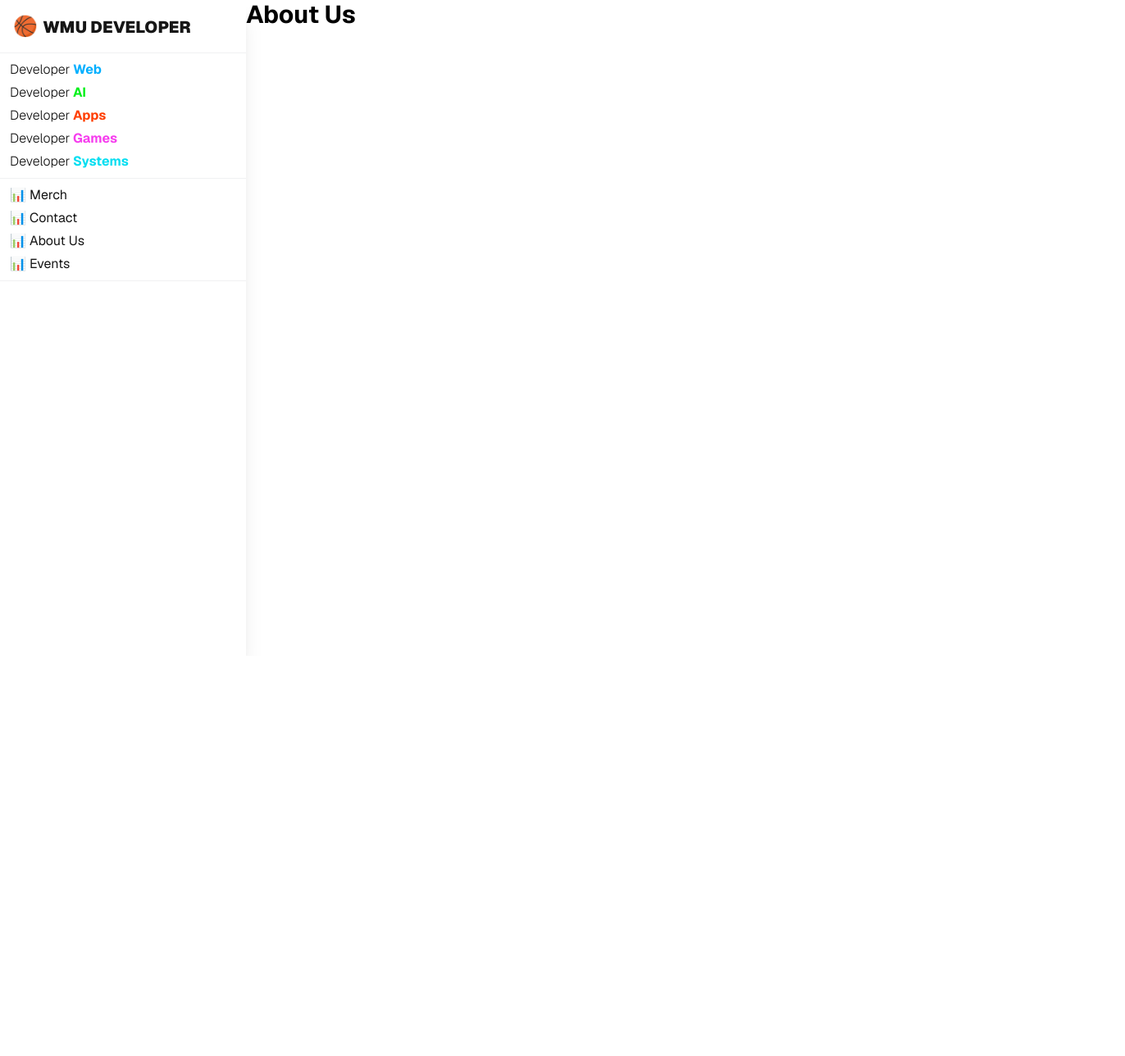
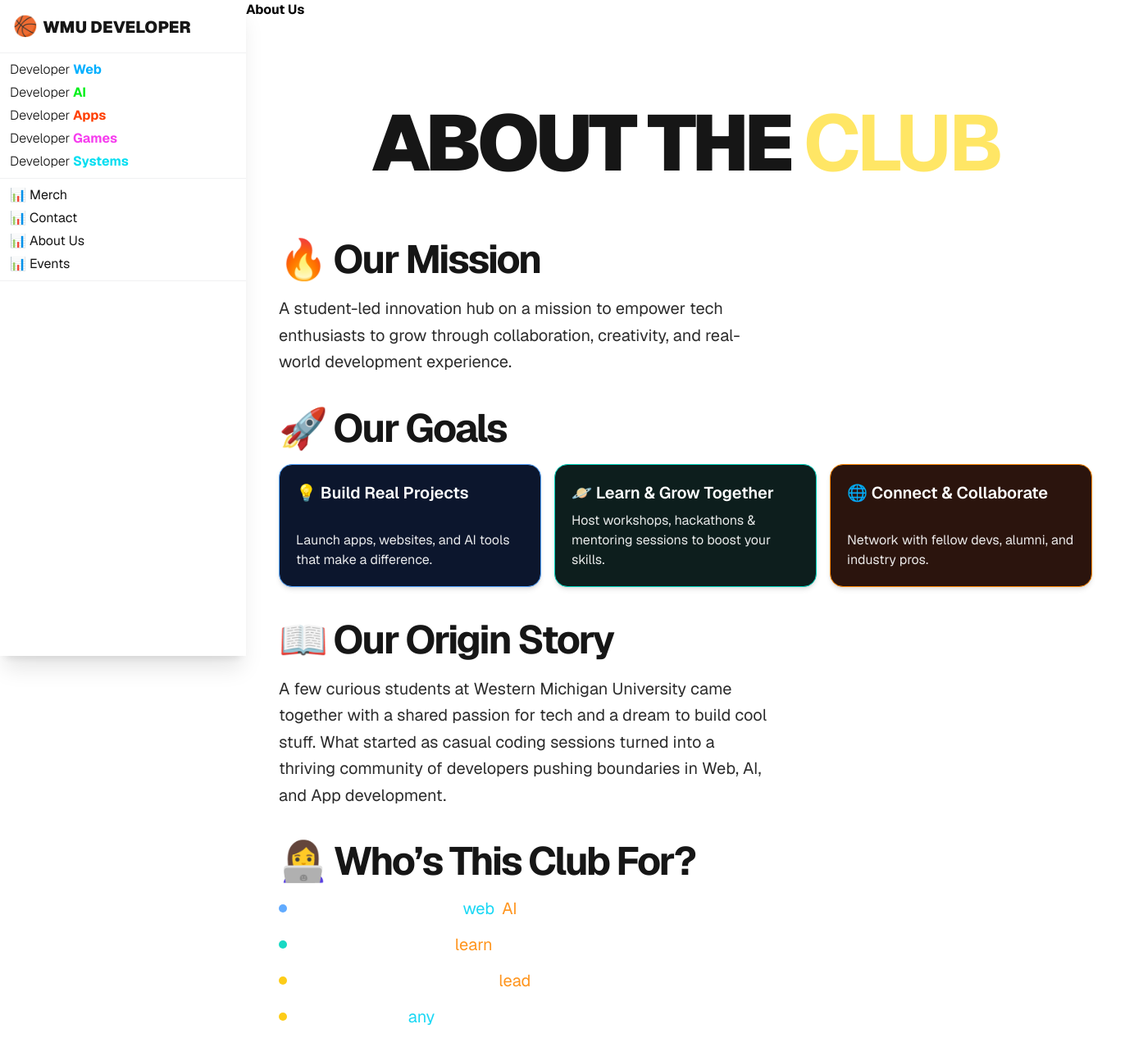
Before and after one commit to Developer-Club-WMU/webdev-landing, a Next.js app: page /about-us in a window 1280 px wide. Shown: the top 1288 px of the page at 82% size, 1372 px wide, since content can reach past the window. Before the commit the page ends 800 px from the top, so only its background shows below. Built offline with nearby package versions, Linux system fonts and the light colour scheme.

Commit message:
Added about-us page details

```diff
--- a/src/app/about-us/page.tsx
+++ b/src/app/about-us/page.tsx
@@ -1,9 +1,183 @@
+interface GoalCardProps {
+  icon: string;
+  title: string;
+  text: string;
+  borderColor: string;
+  bgColor: string;
+}
+
+interface CommonSectionProps {
+  subtitle: string;
+  description: string;
+}
+
+const sectionTitleClass =
+  "max-w-md text-2xl font-bold [letter-spacing:-.05em] md:text-3xl lg:max-w-2xl lg:text-5xl";
+
+const sectionParagraphClass =
+  "text mt-5 mb-10 max-w-[90vw] text-base leading-relaxed font-normal opacity-90 sm:text-lg md:text-xl lg:max-w-[600px]";
+
+const goals = [
+  {
+    icon: "💡",
+    title: "Build Real Projects",
+    text: "Launch apps, websites, and AI tools that make a difference.",
+    borderColor: "border-blue-400",
+    bgColor: "bg-[#0C162D]",
+  },
+  {
+    icon: "🪐",
+    title: "Learn & Grow Together",
+    text: "Host workshops, hackathons & mentoring sessions to boost your skills.",
+    borderColor: "border-teal-400",
+    bgColor: "bg-[#0D1E1D]",
+  },
+  {
+    icon: "🌐",
+    title: "Connect & Collaborate",
+    text: "Network with fellow devs, alumni, and industry pros.",
+    borderColor: "border-orange-400",
+    bgColor: "bg-[#2B140D]",
+  },
+];
+
+const audienceList = [
+  {
+    dot: "bg-blue-400",
+    text: (
+      <>
+        Anyone curious about <span className="text-cyan-400">web</span>,{" "}
+        <span className="text-orange-400">AI</span>, or app development
+      </>
+    ),
+  },
+  {
+    dot: "bg-teal-400",
+    text: (
+      <>
+        Beginners looking to <span className="text-orange-400">learn</span> by
+        doing
+      </>
+    ),
+  },
+  {
+    dot: "bg-yellow-400",
+    text: (
+      <>
+        Experienced devs ready to <span className="text-orange-400">lead</span>{" "}
+        or mentor
+      </>
+    ),
+  },
+  {
+    dot: "bg-yellow-400",
+    text: (
+      <>
+        Students from <span className="text-cyan-400">any</span> major (not just
+        CS)
+      </>
+    ),
+  },
+];
+
+const GoalCard: React.FC<GoalCardProps> = ({
+  icon,
+  title,
+  text,
+  borderColor,
+  bgColor,
+}) => (
+  <div
+    className={`flex flex-col justify-between rounded-2xl border ${borderColor} ${bgColor} p-5 text-white shadow-md md:w-80`}
+  >
+    <h3 className="mb-2 text-xl font-semibold">
+      {icon} {title}
+    </h3>
+    <p className="text-base font-normal opacity-90">{text}</p>
+  </div>
+);
+
+const TargetAudienceList = () => (
+  <>
+    <h2 className={sectionTitleClass}>👩‍💻 Who’s This Club For?</h2>
+    <ul className="mt-5 mb-10 space-y-4 text-lg font-normal text-white opacity-90 lg:text-xl">
+      {audienceList.map(({ dot, text }, idx) => (
+        <li key={idx} className="flex items-center gap-3">
+          <span className={`h-2.5 w-2.5 rounded-full ${dot}`} />
+          <span>{text}</span>
+        </li>
+      ))}
+    </ul>
+  </>
+);
+
+const CommonSection: React.FC<CommonSectionProps> = ({
+  subtitle,
+  description,
+}) => (
+  <>
+    <h2 className={sectionTitleClass}>{subtitle}</h2>
+    <p className={sectionParagraphClass}>{description}</p>
+  </>
+);
+
 const AboutUsPage = () => {
-    return (
-        <div className="info-page">
-            <h1 className="text-3xl font-bold mb-2">About Us</h1>
+  const missionDetails = {
+    subtitle: "🔥 Our Mission",
+    description:
+      "A student-led innovation hub on a mission to empower tech enthusiasts to grow through collaboration, creativity, and real-world development experience.",
+  };
+
+  const originStory = {
+    subtitle: "📖 Our Origin Story",
+    description:
+      "A few curious students at Western Michigan University came together with a shared passion for tech and a dream to build cool stuff. What started as casual coding sessions turned into a thriving community of developers pushing boundaries in Web, AI, and App development.",
+  };
+
+  return (
+    <div className="info-page">
+      <h1 className="mb-1 font-bold">About Us</h1>
+      <div className="text-text dark:text-text-inverted flex flex-col items-center gap-3 text-4xl font-black md:text-6xl lg:text-7xl xl:text-8xl">
+        <h1 className="mb-10 [letter-spacing:-.05em] uppercase">
+          <span>About The </span>
+          <span
+            className="inline-block bg-gradient-to-r bg-clip-text leading-snug text-transparent"
+            style={{
+              color: "var(--color-bright-yellow)",
+              fontWeight: "bold",
+            }}
+          >
+            Club
+          </span>
+        </h1>
+
+        <div className="px-4 sm:px-6 md:px-10">
+          {/* Mission Section */}
+          <CommonSection
+            description={missionDetails.description}
+            subtitle={missionDetails.subtitle}
+          />
+
+          {/* Goals Section */}
+          <h2 className={sectionTitleClass}>🚀 Our Goals</h2>
+          <div className="mt-5 mb-10 flex flex-col items-stretch gap-6 md:flex-row md:justify-center md:gap-4">
+            {goals.map((goal, idx) => (
+              <GoalCard key={idx} {...goal} />
+            ))}
+          </div>
+
+          {/* Origin Story */}
+          <CommonSection
+            description={originStory.description}
+            subtitle={originStory.subtitle}
+          />
+
+          {/* Audience */}
+          <TargetAudienceList />
         </div>
-    )
+      </div>
+    </div>
+  );
 };
 
 export default AboutUsPage;
```
